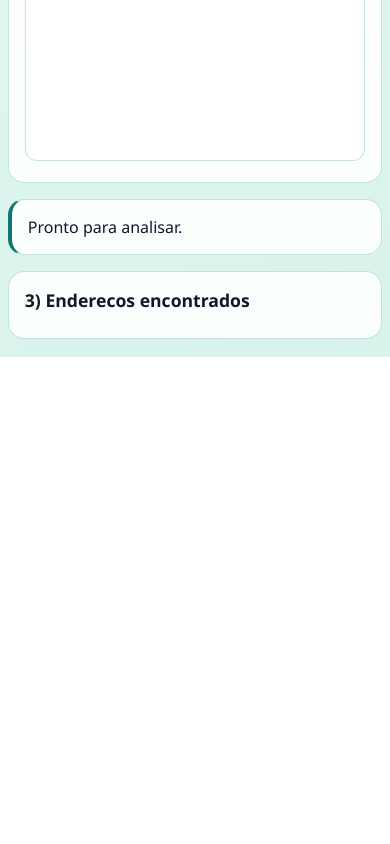
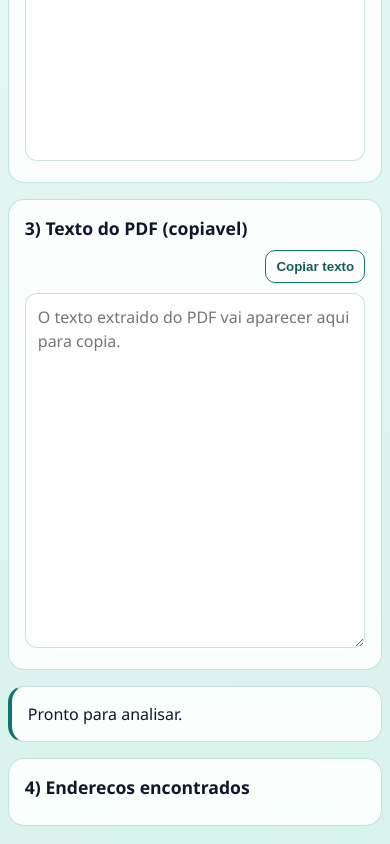
Before and after one commit to r3br4k3/Leitor-de-PDF, a website built with Vite: page index.html in a window 390 px wide. Shown: the part 873-1717 px from the top of the page. Before the commit the page ends 1230 px from the top, so only its background shows below. Built offline with nearby package versions, Linux system fonts and the light colour scheme.

Commit message:
feat: melhora experiencia mobile com texto de PDF copiavel

```diff
--- a/app.js
+++ b/app.js
@@ -5,6 +5,8 @@ const analyzeBtn = document.getElementById("analyzeBtn");
 const autoOpen = document.getElementById("autoOpen");
 const pdfViewer = document.getElementById("pdfViewer");
 const viewerHint = document.getElementById("viewerHint");
+const pdfTextOutput = document.getElementById("pdfTextOutput");
+const copyTextBtn = document.getElementById("copyTextBtn");
 
 const ROUTE_URL = "https://waze.com/ul";
 let selectedFile = null;
@@ -36,6 +38,10 @@ function showPdf(file) {
   currentViewerUrl = URL.createObjectURL(file);
   pdfViewer.src = currentViewerUrl;
   viewerHint.textContent = `Arquivo carregado: ${file.name}`;
+}
+
+function renderExtractedText(lines) {
+  pdfTextOutput.value = lines.join("\n");
 }
 
 function normalizeAddress(line) {
@@ -204,6 +210,7 @@ async function analyzeFile(file) {
 
   try {
     const lines = await extractTextFromPdf(file);
+    renderExtractedText(lines);
     const addresses = findAddresses(lines);
 
     renderAddresses(addresses);
@@ -217,9 +224,28 @@ async function analyzeFile(file) {
       setStatus("PDF analisado, mas sem endereco claro para rota.", "error");
     }
   } catch (error) {
+    renderExtractedText([]);
     setStatus("Falha ao analisar PDF. Verifique se o arquivo nao esta protegido.", "error");
   }
 }
+
+copyTextBtn.addEventListener("click", async () => {
+  const text = pdfTextOutput.value.trim();
+  if (!text) {
+    setStatus("Nao ha texto extraido para copiar ainda.", "error");
+    return;
+  }
+
+  try {
+    await navigator.clipboard.writeText(text);
+    setStatus("Texto do PDF copiado.", "ok");
+  } catch {
+    pdfTextOutput.focus();
+    pdfTextOutput.select();
+    const copied = document.execCommand("copy");
+    setStatus(copied ? "Texto do PDF copiado." : "Nao foi possivel copiar automaticamente.", copied ? "ok" : "error");
+  }
+});
 
 pdfInput.addEventListener("change", (event) => {
   selectedFile = event.target.files?.[0] || null;
--- a/index.html
+++ b/index.html
@@ -40,12 +40,25 @@
         <iframe id="pdfViewer" class="pdf-viewer" title="Visualizacao do PDF"></iframe>
       </section>
 
+      <section class="panel" id="textPanel">
+        <h2>3) Texto do PDF (copiavel)</h2>
+        <div class="text-toolbar">
+          <button id="copyTextBtn" class="waze-btn" type="button">Copiar texto</button>
+        </div>
+        <textarea
+          id="pdfTextOutput"
+          class="text-output"
+          readonly
+          placeholder="O texto extraido do PDF vai aparecer aqui para copia."
+        ></textarea>
+      </section>
+
       <section class="panel status" id="statusPanel" aria-live="polite">
         Pronto para analisar.
       </section>
 
       <section class="panel" id="resultsPanel">
-        <h2>3) Enderecos encontrados</h2>
+        <h2>4) Enderecos encontrados</h2>
         <ul id="addressList" class="address-list"></ul>
       </section>
 
--- a/styles.css
+++ b/styles.css
@@ -155,6 +155,28 @@ body {
   background: #fff;
 }
 
+.text-toolbar {
+  display: flex;
+  justify-content: flex-end;
+  margin-bottom: 10px;
+}
+
+.text-output {
+  width: 100%;
+  min-height: 34vh;
+  border: 1px solid var(--stroke);
+  border-radius: 12px;
+  padding: 12px;
+  font: 500 0.96rem/1.45 "Segoe UI", Tahoma, Geneva, Verdana, sans-serif;
+  resize: vertical;
+  color: var(--text);
+  background: #fff;
+}
+
+.text-output::selection {
+  background: #99f6e4;
+}
+
 @media (max-width: 700px) {
   .app-shell {
     margin: 18px auto;
@@ -169,4 +191,9 @@ body {
   .pdf-viewer {
     min-height: 60vh;
   }
+
+  .text-output {
+    min-height: 42vh;
+    font-size: 1rem;
+  }
 }
```
